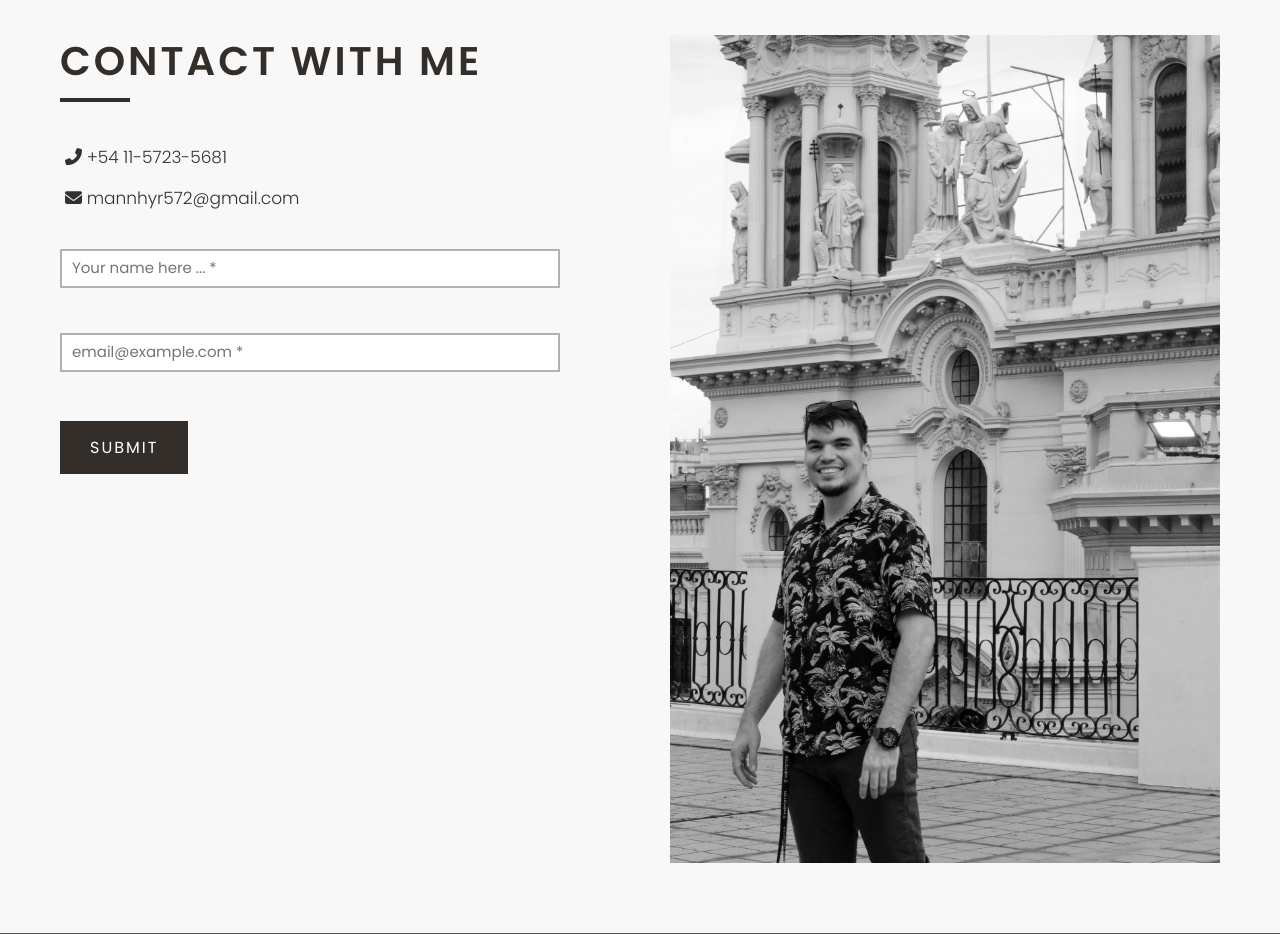
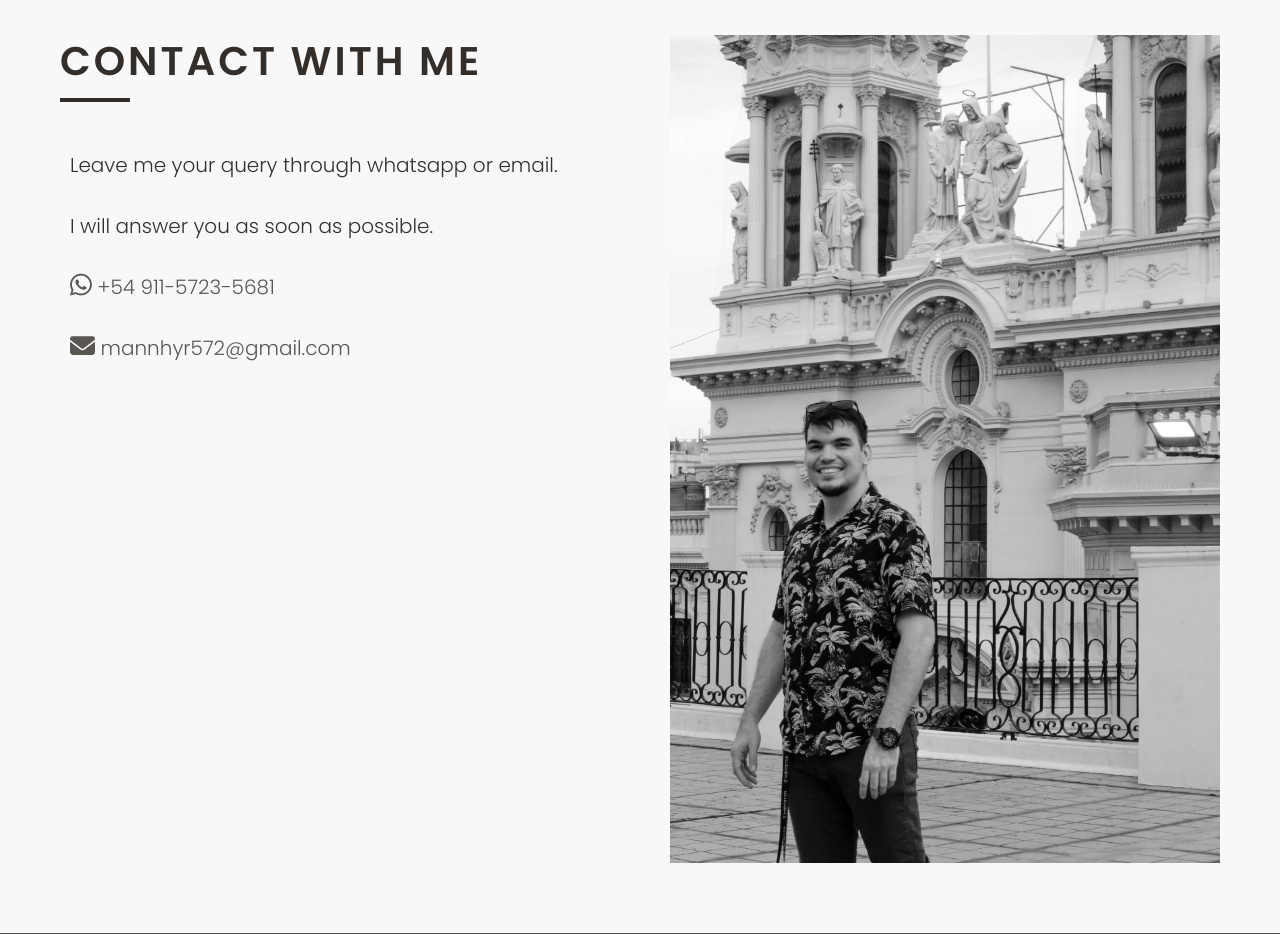
Before and after one commit to Melldy-Monteverde/mrpicturesPortfolio, a website: page index.html in a window 1280 px wide. Shown: the part 3820-4754 px from the top of the page. Drawn offline with nearby package versions, Linux system fonts and the light colour scheme; grey boxes are pictures that could not be loaded.

Commit message:
updates, remove form and add links for wpp and mial

```diff
--- a/css/style.css
+++ b/css/style.css
@@ -140,7 +140,7 @@ h1, h2, h3 {
     overflow: hidden;
 }
 
-/* button down and title -reusable */
+/* button down and title reusable */
 .btn-down {
     font-size: 3rem;
     display: inline-block;
@@ -226,54 +226,16 @@ h1, h2, h3 {
 }
 
 .contact-left .lead {
-    padding: 0.5rem;
+    padding: 1rem;
+    font-size: 2rem;
+    margin: 0.5rem 0;
+    width: 100%;
+    display: block;
+  text-align: justify;
 }
 
-.contact-left form {
-    margin-top: 3rem;
-}
-
-.contact-left form .form-control {
-    display: block;
-    margin: 1.6rem 0;
-    border: 2px solid rgba(0, 0, 0, 0.3);
-    padding: 1rem;
-    width: 100%;
-}
-
-.contact-left form .form-control::placeholder {
-    font-size: 15px;
-    font-family: 'Poppins', sans-serif;
-}
-
-.contact-left form .input-control.success input {
-  border-color: #09c372;
-}
-
-.contact-left form .input-control.error input {
-  border-color: #ff3860;
-}
-
-.input-control .error {
-    color: #ff3860;
-    height: 13px;
-  margin-bottom: 10px;
-}
-
-.contact-left .btn-submit {
-    padding: 1.4rem 3rem;
-    font-family: 'Poppins', sans-serif;
-    background-color: var(--dark-color);
-    color: var(--light-color);
-    margin-top: 1rem;
-    text-transform: uppercase;
-    letter-spacing: 2px;
-    font-size: 1.6rem;
-    transition: var(--transition);
-}
-
-.contact-left .btn-submit:hover {
-    background-color: #000;
+.contact-left .lead i {
+    font-size: 2.5rem;
 }
 
 #insta {
@@ -361,6 +323,7 @@ h1, h2, h3 {
 }
 
 @media(min-width: 576px) {
+
     .title h2 {
         font-size: 4rem;
     }
@@ -383,17 +346,13 @@ h1, h2, h3 {
         object-fit: cover;
     }
 
-    .contact-left form .form-control {
-        max-width: 500px;
-    }
-
     .footer-content ul {
         flex-direction: row;
     }
-
 }
 
 @media(min-width: 768px) {
+
     .header-content h1 {
         font-size: 7rem;
     }
@@ -427,6 +386,7 @@ h1, h2, h3 {
 }
 
 @media(min-width: 992px) {
+
     .insta-grid {
         grid-template-columns: repeat(4, 1fr);
     }
@@ -437,6 +397,7 @@ h1, h2, h3 {
 }
 
 @media(min-width: 1200px) {
+
     .portfolio-grid {
         grid-template-columns: repeat(3, 1fr);
     }
--- a/index.html
+++ b/index.html
@@ -5,6 +5,7 @@
   <meta charset="UTF-8">
   <meta name="viewport" content="width=device-width, initial-scale=1.0">
   <title>MrPictures</title>
+  <link rel="shortcut icon" href="./imgs/camera.png" type="image/x-icon">
 
   <!-- scroll reveal js -->
   <script src="https://unpkg.com/scrollreveal@4.0.0/dist/scrollreveal.min.js"></script>
@@ -14,13 +15,8 @@
     integrity="sha512-iecdLmaskl7CVkqkXNQ/ZH/XLlvWZOJyj7Yy7tcenmpD1ypASozpmT/E0iPtmFIB46ZmdtAc9eNBvH0H/ZpiBw=="
     crossorigin="anonymous" referrerpolicy="no-referrer" />
 
-  <!-- swal css -->
-  <link rel="stylesheet" href="https://cdnjs.cloudflare.com/ajax/libs/sweetalert2/11.7.5/sweetalert2.min.css"
-    integrity="sha512-InYSgxgTnnt8BG3Yy0GcpSnorz5gxHvT6OEoRWj91Gg+RvNdCiAharnBe+XFIDS754Kd9TekdjXw3V7TAgh6Vw=="
-    crossorigin="anonymous" referrerpolicy="no-referrer" />
-
   <!-- own styles -->
-  <link rel="stylesheet" href="./css/style.css">
+  <link rel="stylesheet" type="text/css" href="./css/style.css">
 
 </head>
 <!-- TODO: mejorar el perfomance de las fotos -->
@@ -163,30 +159,21 @@
               <h2>contact with me</h2>
             </div>
 
-            <p class="lead"><i class="fas fa-phone-alt"></i> +54 11-5723-5681</p>
-            <p class="lead"><i class="fas fa-envelope"></i> mannhyr572@gmail.com</p>
+            <p class="lead">Leave me your query through whatsapp or email.</p>
+            <p class="lead">I will answer you as soon as possible.</p>
 
-            <form class="contact-form" id="form-id" novalidate>
-              <!-- name field -->
-              <div class="input-control">
-                <input type="text" name="name" id="userName" class="form-control" placeholder="Your name here ... *"
-                  title="words and empty spaces only" pattern="^[A-Za-zÑñÁáÉéÍíÓóÚúÜü\s]+$" autocomplete="off"
-                  required />
-                <div class="error"></div>
-              </div>
+            <p class="lead">
+              <a href="https://wa.me/+5491157235681?text=Hola, me gustaria tener más información! Tes escribo desde la web de MrPictures"
+                class="what-me" target="_blank">
+                <i class="fa-brands fa-whatsapp"></i> +54 911-5723-5681
+              </a>
+            </p>
+            <p class="lead">
+              <a href="mailto:mannhyr572@gmail.com" class="mail-me" target="_blank">
+                <i class="fas fa-envelope"></i> mannhyr572@gmail.com
+              </a>
+            </p>
 
-              <!-- mail field -->
-              <div class="input-control">
-                <input class="form-control" id="userEmail" type="email" name="email" placeholder="email@example.com *"
-                  title="Invalid format" pattern="^[a-z0-9]+(\.[_a-z0-9]+)*@[a-z0-9-]+(\.[a-z0-9-]+)*(\.[a-z]{2,15})$"
-                  autocomplete="off" required />
-                <div class="error"></div>
-              </div>
-
-              <div class="form-input">
-                <input type="submit" class="btn-submit btn form-input" value="Submit">
-              </div>
-            </form>
           </div>
 
           <div class="contact-right">
@@ -241,8 +228,6 @@
 
 </body>
 
-<!-- form -->
-<script src="./js/form.js"></script>
 <!-- typewriting js -->
 <script src="./js/typewriting.js" defer></script>
 <!-- reveal -->
--- a/js/form.js
+++ /dev/null
@@ -1,53 +0,0 @@
-const form = document.getElementById("form-id")
-const userName = document.getElementById('userName')
-const userEmail = document.getElementById('userEmail')
-
-form.addEventListener('submit', e => {
-  e.preventDefault()
-
-  validateInputs()
-
-  form.reset()
-})
-
-const setError = (element, message) => {
-  const inputControl = element.parentElement;
-  const errorDisplay = inputControl.querySelector('.error');
-
-  errorDisplay.innerHTML = message;
-  inputControl.classList.add('error');
-  inputControl.classList.remove('success')
-}
-
-const setSuccess = element => {
-  const inputControl = element.parentElement;
-  const errorDisplay = inputControl.querySelector('.error');
-
-  errorDisplay.innerHTML = '';
-  inputControl.classList.add('success');
-  inputControl.classList.remove('error');
-};
-
-const isValidEmail = email => {
-  const re = /^(([^<>()[\]\\.,;:\s@"]+(\.[^<>()[\]\\.,;:\s@"]+)*)|(".+"))@((\[[0-9]{1,3}\.[0-9]{1,3}\.[0-9]{1,3}\.[0-9]{1,3}\])|(([a-zA-Z\-0-9]+\.)+[a-zA-Z]{2,}))$/;
-  return re.test(String(email).toLowerCase());
-}
-
-const validateInputs = () => {
-  const userNameValue = userName.value.trim()
-  const userEmailValue = userEmail.value.trim()
-
-  if (userNameValue === '') {
-    setError(userName, `<i class="fas fa-times"></i> Username is required`);
-  } else {
-    setSuccess(userName);
-  }
-
-  if (userEmailValue === '') {
-    setError(userEmail, `<i class="fas fa-times"></i> Email is required`);
-  } else if (!isValidEmail(userEmailValue)) {
-    setError(userEmail, `<i class="fas fa-times"></i> Provide a valid email address`);
-  } else {
-    setSuccess(userEmail);
-  }
-}
--- a/js/reveal.js
+++ b/js/reveal.js
@@ -3,13 +3,13 @@ window.sr = ScrollReveal()
 sr.reveal('.about-left', {
   duration: 2000,
   origin: 'left',
-  distance: '50px'
+  distance: '20px'
 })
 
 sr.reveal('.about-right', {
   duration: 2000,
   origin: 'right',
-  distance: '50px'
+  distance: '20px'
 })
 
 sr.reveal('#portfolio', {
```
Also changed, not shown: package.json (+13 -13 lines), imgs/camera.png (added), 2 other files.
